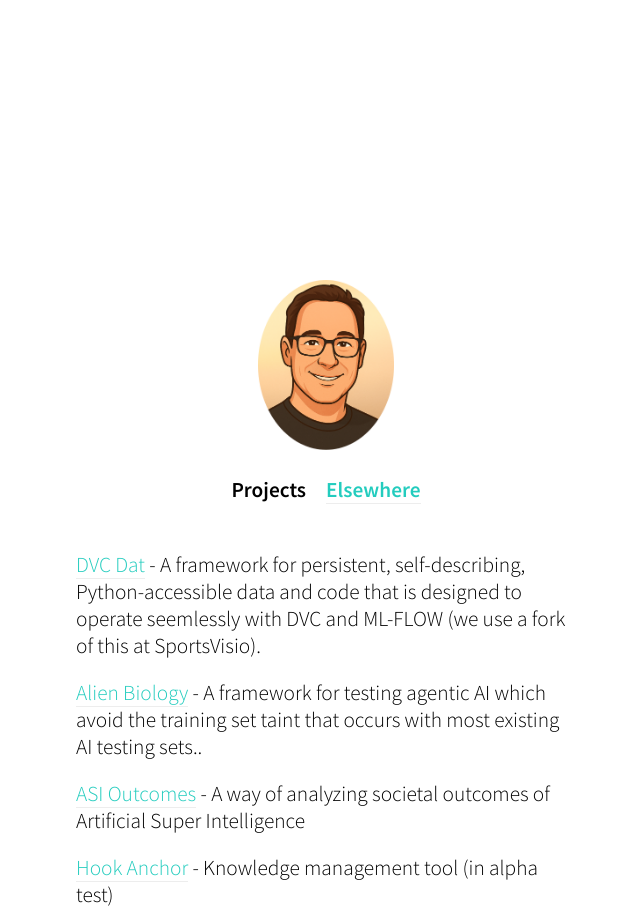
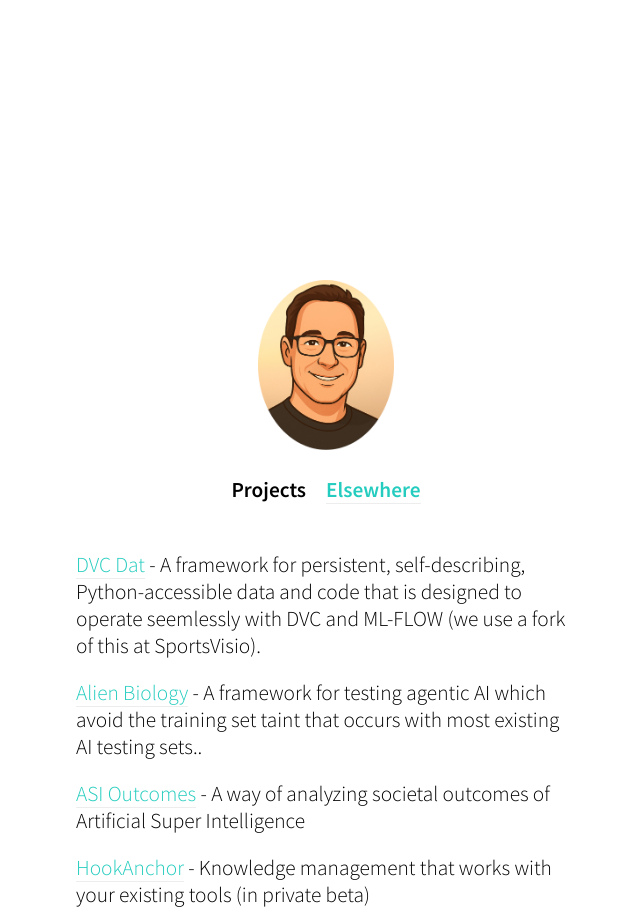
Before and after one commit to oblinger/oblinger.github.io, a Jekyll site: the page built from projects.markdown, in a window 1280 px wide. Shown: the whole page, without its empty margins (314-954 px from the left). Built offline with Jekyll 4.4.1, drawn with Linux system fonts in a browser that asks for light colours.

Commit message:
Update HookAnchor link to GitHub Pages and change status to private beta

```diff
--- a/projects.markdown
+++ b/projects.markdown
@@ -53,7 +53,7 @@
 
    <div><a href="/ASIO/ASI_Outcomes/">ASI Outcomes</a> - A way of analyzing societal outcomes of Artificial Super Intelligence</div>
 
-   <div><a href="/gitproj/HookAnchor">Hook Anchor</a> - Knowledge management tool (in alpha test)</div>
+   <div><a href="https://oblinger.github.io/HookAnchor/">HookAnchor</a> - Knowledge management that works with your existing tools (in private beta)</div>
 
   </div>
 
```
